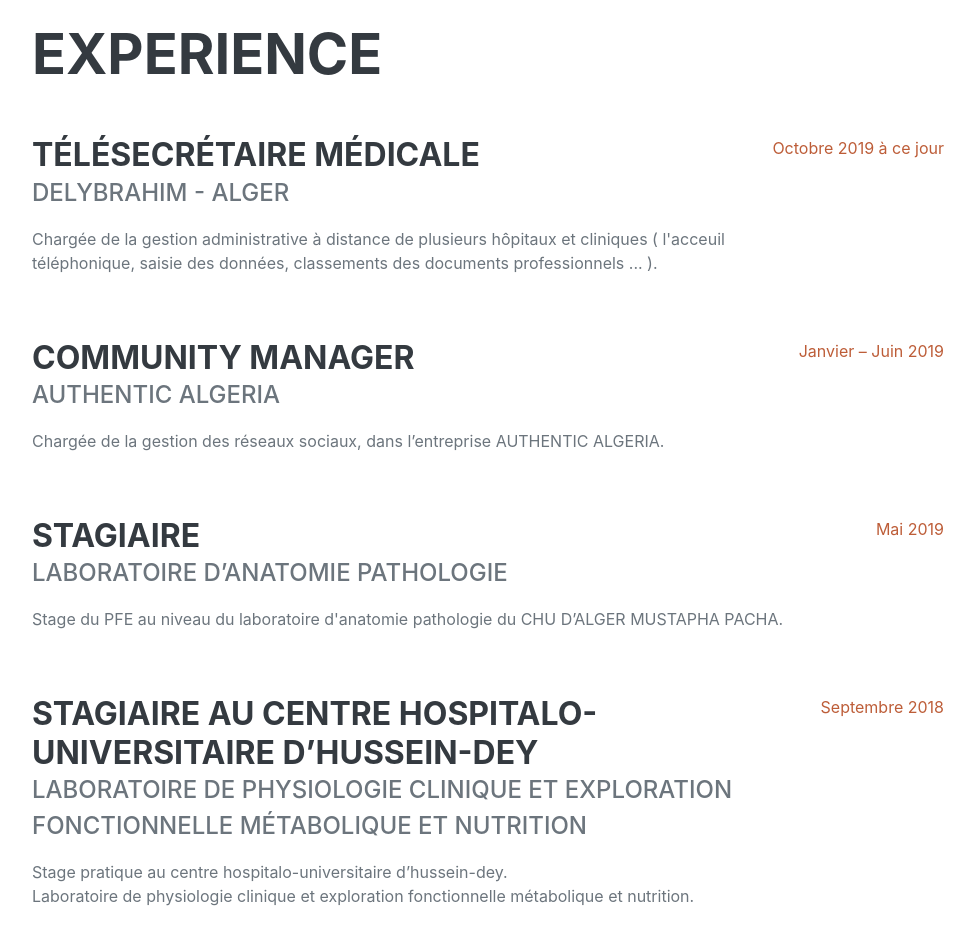
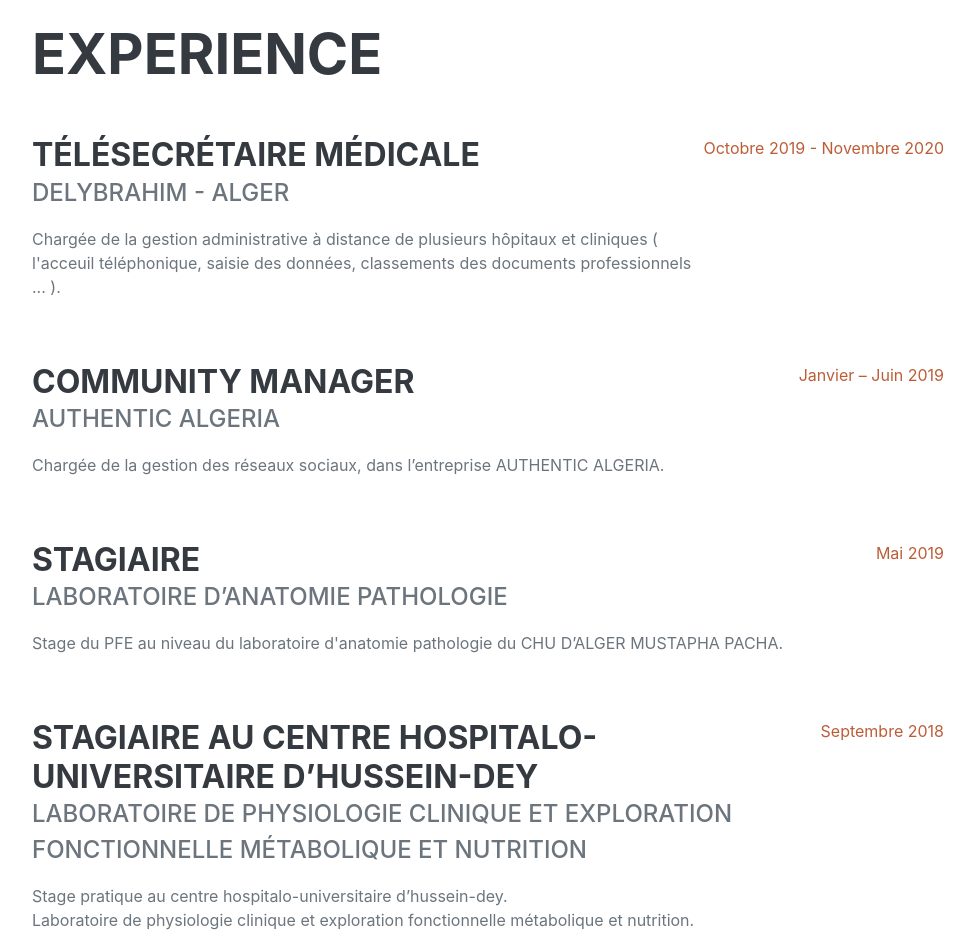
Before and after one commit to Hamadousouhila/Hamadousouhila.github.io, a plain HTML site: page index.html in a window 1280 px wide. Shown: the part 860-1798 px from the top of the page, without its empty margins (288-1263 px from the left). Drawn offline with nearby package versions, Linux system fonts and the light colour scheme; a web font is replaced by a local one.

Commit message:
Update index.html

```diff
--- a/index.html
+++ b/index.html
@@ -67,7 +67,7 @@
                             <div class="subheading mb-3">delybrahim - Alger</div>
                             <p>Chargée de la gestion administrative à distance de plusieurs hôpitaux et cliniques ( l'acceuil téléphonique, saisie des données, classements des documents professionnels ... ).</p>
                         </div>
-                        <div class="flex-shrink-0"><span class="text-primary">Octobre 2019 à ce jour</span></div>
+                        <div class="flex-shrink-0"><span class="text-primary">Octobre 2019 - Novembre 2020</span></div>
                     </div>
                     <div class="d-flex flex-column flex-md-row justify-content-between mb-5">
                         <div class="flex-grow-1">
```
